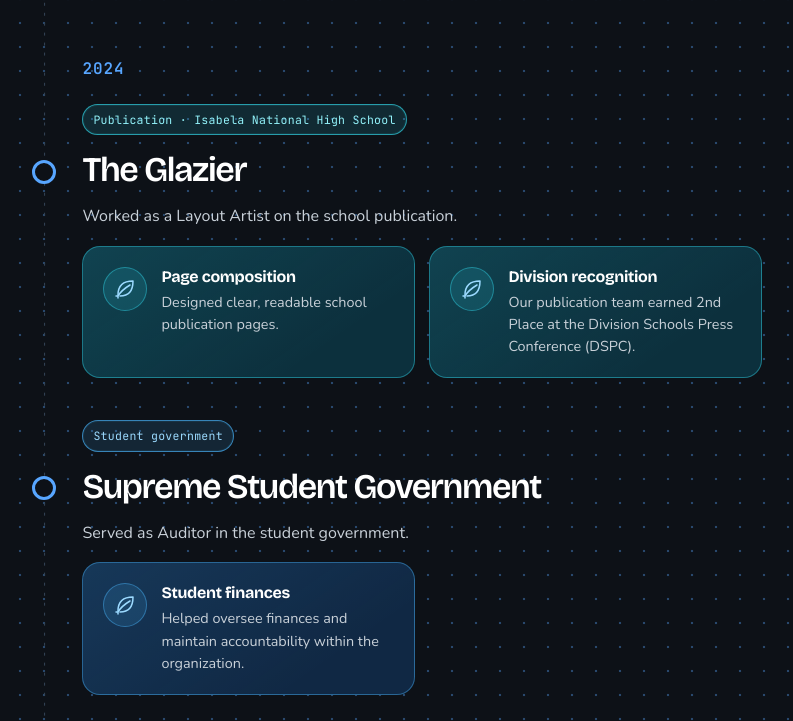
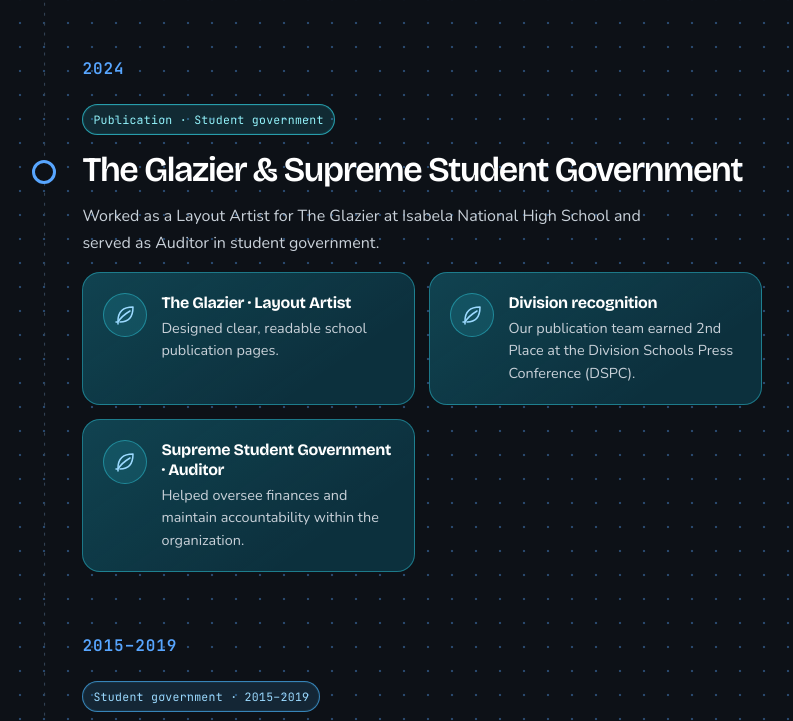
Before and after one commit to aeronecarlpenol-byte/aerone-portfolio, a plain HTML site: page index.html in a window 1280 px wide. Shown: the part 4393-5114 px from the top of the page, without its empty margins (460-1253 px from the left). Drawn offline with nearby package versions, Linux system fonts and the light colour scheme; no server answers.

Commit message:
Combine 2024 publication and student government experience

```diff
--- a/index.html
+++ b/index.html
@@ -396,13 +396,17 @@
       </div>
 </li>
 <li class="experience-year-group" data-group-year="2024"><h3 class="experience-year-heading"><time datetime="2024">2024</time></h3>
-<div class="learning-timeline__entry" data-kind="publication" data-year="2024" data-role="Layout Artist" data-org="The Glazier">
-        <div class="experience-meta"><span class="learning-timeline__label">Publication · Isabela National High School</span></div>
-        <article class="learning-timeline__body" aria-labelledby="glazier-role"><h3 id="glazier-role">The Glazier</h3><p class="learning-timeline__summary">Worked as a Layout Artist on the school publication.</p><ul class="experience-highlights" aria-label="Experience highlights"><li><h4>Page composition</h4><p>Designed clear, readable school publication pages.</p></li><li><h4>Division recognition</h4><p>Our publication team earned 2nd Place at the Division Schools Press Conference (DSPC).</p></li></ul></article>
-      </div>
-<div class="learning-timeline__entry" data-kind="leadership" data-year="2024" data-role="Auditor" data-org="Supreme Student Government">
-        <div class="experience-meta"><span class="learning-timeline__label">Student government</span></div>
-        <article class="learning-timeline__body" aria-labelledby="leadership-role-0"><h3 id="leadership-role-0">Supreme Student Government</h3><p class="learning-timeline__summary">Served as Auditor in the student government.</p><ul class="experience-highlights" aria-label="Experience highlights"><li><h4>Student finances</h4><p>Helped oversee finances and maintain accountability within the organization.</p></li></ul></article>
+<div class="learning-timeline__entry" data-kind="publication" data-year="2024" data-role="Layout Artist · Auditor" data-org="The Glazier &amp; Supreme Student Government">
+        <div class="experience-meta"><span class="learning-timeline__label">Publication · Student government</span></div>
+        <article class="learning-timeline__body" aria-labelledby="glazier-role">
+          <h3 id="glazier-role">The Glazier &amp; Supreme Student Government</h3>
+          <p class="learning-timeline__summary">Worked as a Layout Artist for The Glazier at Isabela National High School and served as Auditor in student government.</p>
+          <ul class="experience-highlights" aria-label="2024 publication and leadership highlights">
+            <li><h4>The Glazier · Layout Artist</h4><p>Designed clear, readable school publication pages.</p></li>
+            <li><h4>Division recognition</h4><p>Our publication team earned 2nd Place at the Division Schools Press Conference (DSPC).</p></li>
+            <li><h4>Supreme Student Government · Auditor</h4><p>Helped oversee finances and maintain accountability within the organization.</p></li>
+          </ul>
+        </article>
       </div>
 </li>
 <li class="experience-year-group" data-group-year="2015-2019"><h3 class="experience-year-heading">2015–2019</h3>
```
